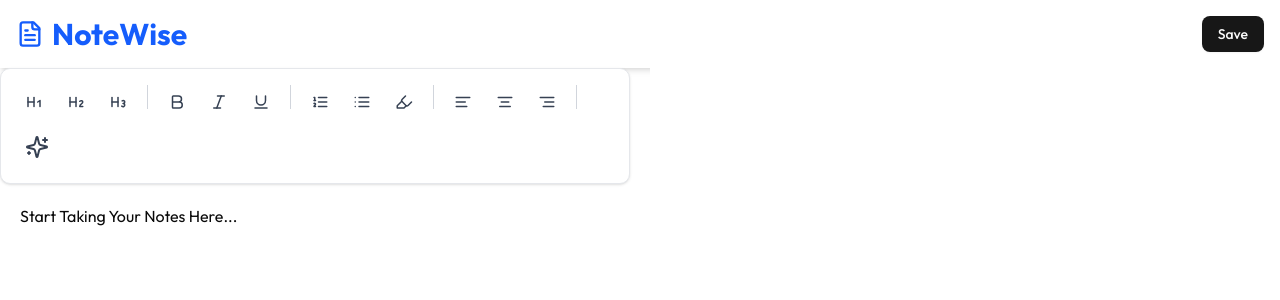
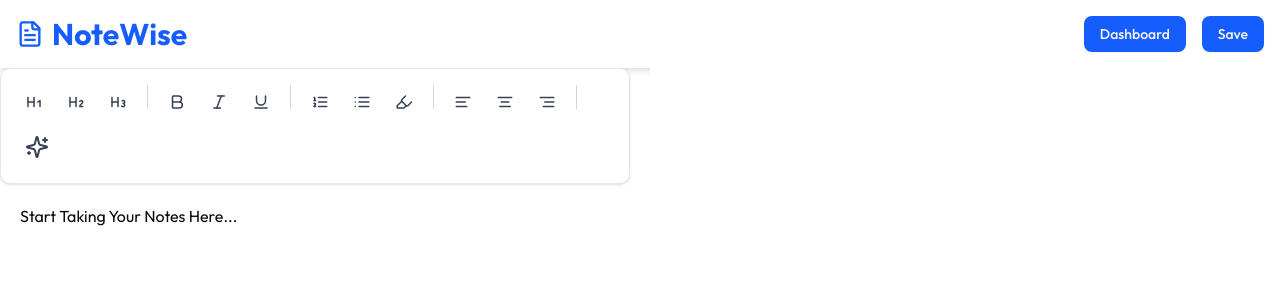
Before and after one commit to ingalearya5/NoteWise, a Next.js app: page /workspace/1 in a window 1280 px wide. Shown: the top 300 px of the page. Built offline with nearby package versions, Linux system fonts and the light colour scheme; no server answers.

Commit message:
ui changes

```diff
--- a/app/layout.js
+++ b/app/layout.js
@@ -2,7 +2,7 @@
 import { Outfit } from "next/font/google";
 import Provider from "./provider";
 import { ClerkProvider } from "@clerk/nextjs";
-import { Toaster } from "@/components/ui/sonner"
+import { Toaster } from "@/components/ui/sonner";
 export const metadata = {
   title: "Create Next App",
   description: "Generated by create next app",
@@ -15,12 +15,12 @@
 export default function RootLayout({ children }) {
   return (
     <ClerkProvider>
-    <html lang="en">
-      <body className={outfit.className}>
-        <Provider>{children}</Provider>
-        <Toaster />
-      </body>
-    </html>
+      <html lang="en">
+        <body className={outfit.className}>
+          <Toaster />
+          <Provider>{children}</Provider>
+        </body>
+      </html>
     </ClerkProvider>
   );
 }
--- a/app/workspace/_components/WorkspaceHeader.jsx
+++ b/app/workspace/_components/WorkspaceHeader.jsx
@@ -4,8 +4,14 @@
 import { UserButton } from "@clerk/nextjs";
 import { Button } from "@/components/ui/button";
 import { toast } from "sonner";
+import { useRouter } from "next/navigation";
+import { redirect } from "next/navigation";
+const WorkspaceHeader = ({ filename }) => {
+  const router = useRouter();
+  const goToDashboard = () => {
+    redirect("/dashboard");
+  }
 
-const WorkspaceHeader = ({ filename }) => {
   const saveButtonClicked = () => {
     toast("PDF saved successfully!");
   }
@@ -18,7 +24,8 @@
       </h1>
       <h2 className="font-bold">{filename}</h2>
       <div className="flex items-center gap-4">
-         <Button className='cursor-pointer' onClick={saveButtonClicked}>Save</Button>
+         <Button className=' bg-blue-600 hover:bg-blue-700 cursor-pointer' onClick={goToDashboard}>Dashboard</Button>
+         <Button className=' bg-blue-600 hover:bg-blue-700 cursor-pointer' onClick={saveButtonClicked}>Save</Button>
         <UserButton
           appearance={{
             elements: {
```
